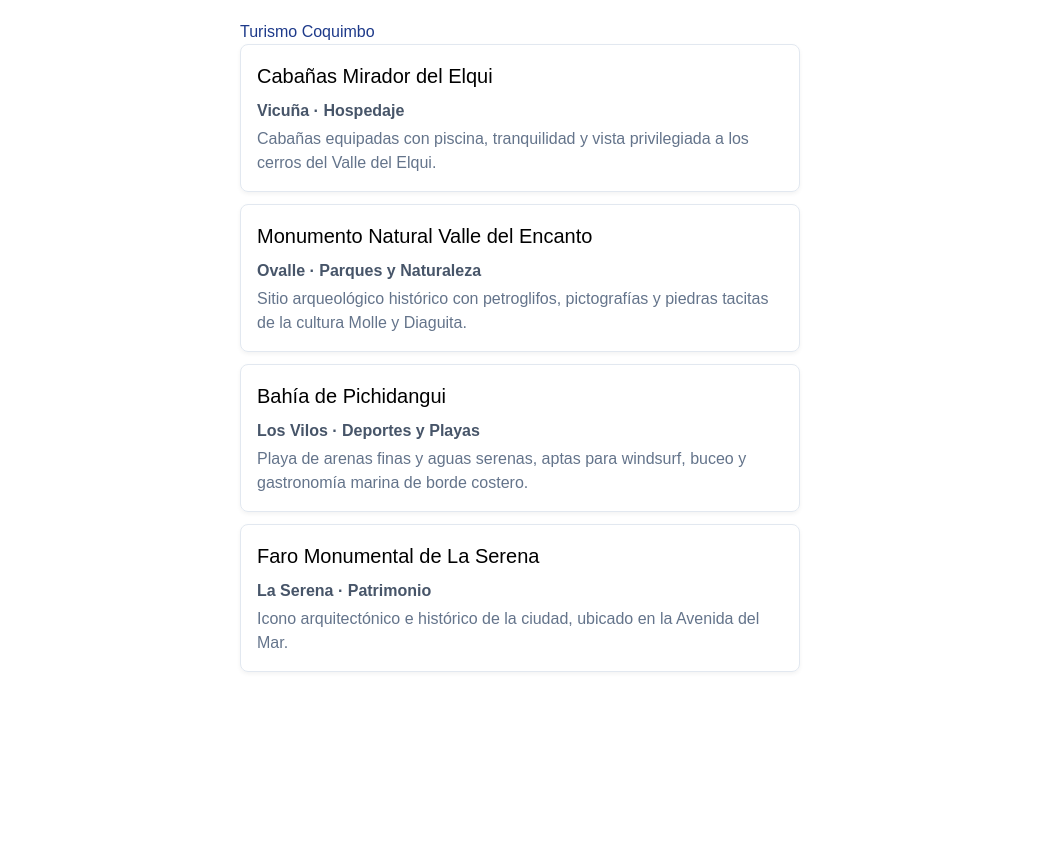
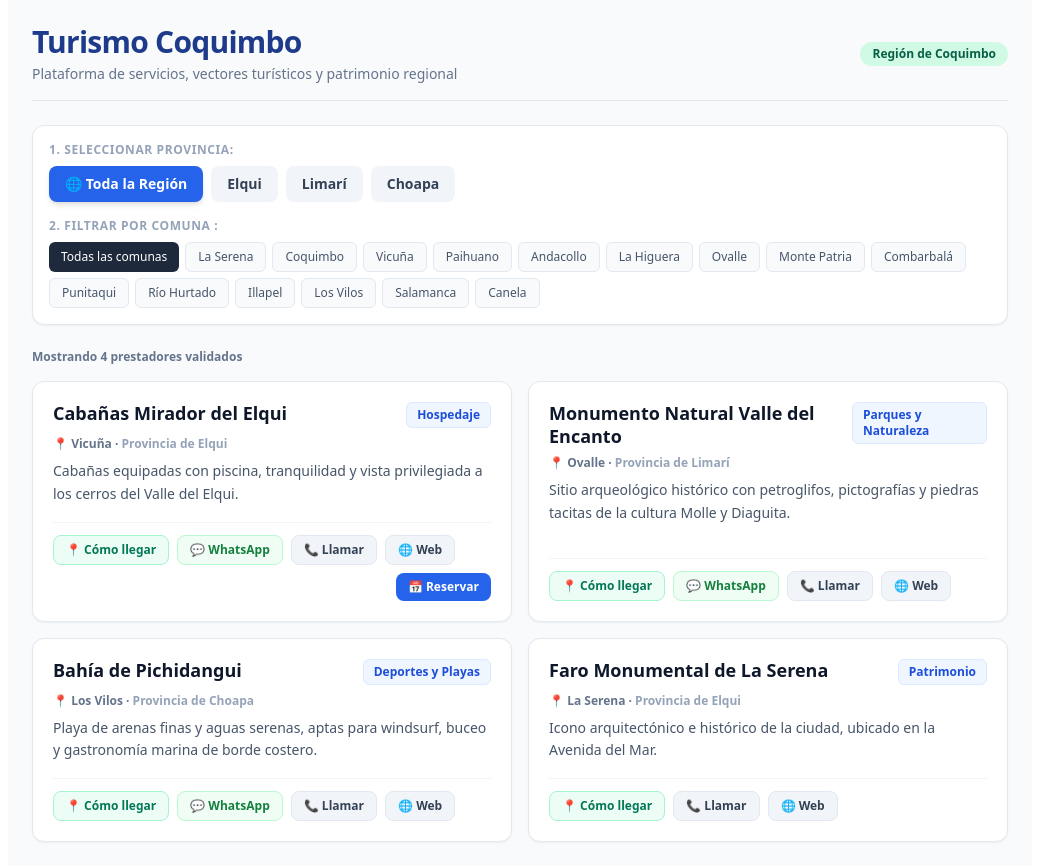
Before and after one commit to m16-10-73/turismo_coquimbo_app, a React (Vite) app: page / in a window 1280 px wide. Shown: the whole page, without its empty margins (120-1159 px from the left). Before the commit the page ends 800 px from the top, so only its background shows below. Built offline with nearby package versions, Linux system fonts and the light colour scheme.

Commit message:
Enhance App with Coquimbo region structure and filters
Added hierarchical structure for the Coquimbo region and improved data fetching logic to filter approved items. Updated UI components for better user interaction and visual presentation.

```diff
--- a/src/App.jsx
+++ b/src/App.jsx
@@ -1,40 +1,229 @@
 import React, { useState, useEffect } from 'react';
+
+// Estructura jerárquica de la Región de Coquimbo
+const ESTRUCTURA_TERRITORIAL = {
+  Elqui: ['La Serena', 'Coquimbo', 'Vicuña', 'Paihuano', 'Andacollo', 'La Higuera'],
+  Limarí: ['Ovalle', 'Monte Patria', 'Combarbalá', 'Punitaqui', 'Río Hurtado'],
+  Choapa: ['Illapel', 'Los Vilos', 'Salamanca', 'Canela']
+};
 
 export default function App() {
   const [puntos, setPuntos] = useState([]);
   const [cargando, setCargando] = useState(true);
   const [error, setError] = useState(null);
 
+  // Estados de los filtros
+  const [provinciaSel, setProvinciaSel] = useState('Todas');
+  const [comunaSel, setComunaSel] = useState('Todas');
+
   useEffect(() => {
     fetch('/data/puntos.json')
       .then((res) => {
-        if (!res.ok) throw new Error('No se pudo cargar puntos.json');
+        if (!res.ok) throw new Error('No se pudo cargar la base de datos de puntos.json');
         return res.json();
       })
       .then((data) => {
-        setPuntos(data);
+        // Solo cargamos los registros que tengan Visto Bueno (aprobado === true)
+        const aprobados = data.filter((item) => item.aprobado === true);
+        setPuntos(aprobados);
         setCargando(false);
       })
       .catch((err) => {
-        console.error(err);
         setError(err.message);
         setCargando(false);
       });
   }, []);
 
+  // Manejador de cambio de provincia
+  const handleProvinciaChange = (provincia) => {
+    setProvinciaSel(provincia);
+    setComunaSel('Todas'); // Resetea la comuna al cambiar de provincia
+  };
+
+  // Filtrado dinámico de datos
+  const puntosFiltrados = puntos.filter((item) => {
+    const coincideProvincia = provinciaSel === 'Todas' || item.provincia === provinciaSel;
+    const coincideComuna = comunaSel === 'Todas' || item.comuna === comunaSel;
+    return coincideProvincia && coincideComuna;
+  });
+
+  // Lista de comunas disponibles según la provincia activa
+  const comunasDisponibles = provinciaSel === 'Todas'
+    ? Object.values(ESTRUCTURA_TERRITORIAL).flat()
+    : ESTRUCTURA_TERRITORIAL[provinciaSel] || [];
+
   return (
-    <div style={{ padding: '20px', fontFamily: 'sans-serif', maxWidth: '600px', margin: '0 auto' }}>
-      <h1 style={{ color: '#1e3a8a' }}>Turismo Coquimbo</h1>
-      {cargando && <p>Cargando puntos turísticos...</p>}
-      {error && <p style={{ color: 'red' }}>Error: {error}</p>}
+    <div className="max-w-5xl mx-auto p-4 md:p-6 font-sans bg-slate-50 min-h-screen">
+      {/* Encabezado */}
+      <header className="mb-6 border-b pb-4 border-slate-200">
+        <div className="flex justify-between items-center">
+          <div>
+            <h1 className="text-3xl font-extrabold text-blue-900 tracking-tight">Turismo Coquimbo</h1>
+            <p className="text-slate-500 text-sm font-medium mt-1">
+              Plataforma de servicios, vectores turísticos y patrimonio regional
+            </p>
+          </div>
+          <span className="text-xs font-semibold bg-emerald-100 text-emerald-800 px-3 py-1 rounded-full">
+            Región de Coquimbo
+          </span>
+        </div>
+      </header>
 
-      {!cargando && !error && puntos.map((item) => (
-        <div key={item.id} style={{ border: '1px solid #e2e8f0', borderRadius: '8px', padding: '16px', marginBottom: '12px', boxShadow: '0 2px 4px rgba(0,0,0,0.05)' }}>
-          <h2 style={{ margin: '0 0 8px 0', fontSize: '1.25rem' }}>{item.nombre}</h2>
-          <p style={{ margin: '0 0 4px 0', color: '#475569', fontWeight: 'bold' }}>{item.comuna} · {item.categoria}</p>
-          <p style={{ margin: '0', color: '#64748b' }}>{item.descripcion}</p>
+      {/* Panel de Filtros con Píldoras Visuales */}
+      <section className="bg-white p-4 rounded-xl shadow-sm border border-slate-200 mb-6 space-y-4">
+        {/* Fila 1: Provincias */}
+        <div>
+          <span className="text-xs font-bold uppercase tracking-wider text-slate-400 block mb-2">
+            1. Seleccionar Provincia:
+          </span>
+          <div className="flex flex-wrap gap-2">
+            {['Todas', 'Elqui', 'Limarí', 'Choapa'].map((prov) => (
+              <button
+                key={prov}
+                onClick={() => handleProvinciaChange(prov)}
+                className={`px-4 py-2 rounded-lg text-sm font-semibold transition-all ${
+                  provinciaSel === prov
+                    ? 'bg-blue-600 text-white shadow-md'
+                    : 'bg-slate-100 text-slate-700 hover:bg-slate-200'
+                }`}
+              >
+                {prov === 'Todas' ? '🌐 Toda la Región' : prov}
+              </button>
+            ))}
+          </div>
         </div>
-      ))}
+
+        {/* Fila 2: Comunas Dinámicas */}
+        <div>
+          <span className="text-xs font-bold uppercase tracking-wider text-slate-400 block mb-2">
+            2. Filtrar por Comuna {provinciaSel !== 'Todas' && `(${provinciaSel})`}:
+          </span>
+          <div className="flex flex-wrap gap-1.5 max-h-32 overflow-y-auto">
+            <button
+              onClick={() => setComunaSel('Todas')}
+              className={`px-3 py-1.5 rounded-md text-xs font-medium transition-all ${
+                comunaSel === 'Todas'
+                  ? 'bg-slate-800 text-white'
+                  : 'bg-slate-50 text-slate-600 hover:bg-slate-200 border border-slate-200'
+              }`}
+            >
+              Todas las comunas
+            </button>
+            {comunasDisponibles.map((com) => (
+              <button
+                key={com}
+                onClick={() => setComunaSel(com)}
+                className={`px-3 py-1.5 rounded-md text-xs font-medium transition-all ${
+                  comunaSel === com
+                    ? 'bg-slate-800 text-white'
+                    : 'bg-slate-50 text-slate-600 hover:bg-slate-200 border border-slate-200'
+                }`}
+              >
+                {com}
+              </button>
+            ))}
+          </div>
+        </div>
+      </section>
+
+      {/* Estado de carga o error */}
+      {cargando && <p className="text-slate-500 text-center py-8">Cargando la red de datos turísticos...</p>}
+      {error && <p className="text-red-500 text-center py-8">Error: {error}</p>}
+
+      {/* Contador de resultados */}
+      {!cargando && !error && (
+        <div className="mb-4 text-xs font-semibold text-slate-500 flex justify-between items-center">
+          <span>Mostrando {puntosFiltrados.length} prestadores validados</span>
+          {(provinciaSel !== 'Todas' || comunaSel !== 'Todas') && (
+            <button
+              onClick={() => { setProvinciaSel('Todas'); setComunaSel('Todas'); }}
+              className="text-blue-600 hover:underline"
+            >
+              Limpiar filtros
+            </button>
+          )}
+        </div>
+      )}
+
+      {/* Grid de Tarjetas de Servicios */}
+      <div className="grid grid-cols-1 md:grid-cols-2 gap-4">
+        {!cargando && !error && puntosFiltrados.map((item) => {
+          const mapUrl = item.lat && item.lng
+            ? `https://www.google.com/maps?q=${item.lat},${item.lng}`
+            : `https://www.google.com/maps/search/?api=1&query=${encodeURIComponent(item.nombre + ' ' + item.comuna)}`;
+
+          return (
+            <article key={item.id} className="bg-white rounded-xl shadow-sm border border-slate-200 p-5 flex flex-col justify-between hover:shadow-md transition-shadow">
+              <div>
+                <div className="flex justify-between items-start mb-2">
+                  <h2 className="text-lg font-bold text-slate-900 leading-tight">{item.nombre}</h2>
+                  <span className="text-xs bg-blue-50 text-blue-700 font-semibold px-2.5 py-1 rounded-md border border-blue-100">
+                    {item.categoria}
+                  </span>
+                </div>
+                <p className="text-xs font-semibold text-slate-500 mb-2">
+                  📍 {item.comuna} · <span className="text-slate-400">Provincia de {item.provincia}</span>
+                </p>
+                <p className="text-slate-600 text-sm mb-4 leading-relaxed">{item.descripcion}</p>
+              </div>
+
+              {/* Botones de interacción comercial */}
+              <div className="pt-3 border-t border-slate-100 flex flex-wrap gap-2 text-xs font-semibold">
+                <a
+                  href={mapUrl}
+                  target="_blank"
+                  rel="noopener noreferrer"
+                  className="bg-emerald-50 text-emerald-700 px-3 py-1.5 rounded-lg border border-emerald-200 hover:bg-emerald-100 transition-colors"
+                >
+                  📍 Cómo llegar
+                </a>
+
+                {item.whatsapp && (
+                  <a
+                    href={`https://wa.me/${item.whatsapp}`}
+                    target="_blank"
+                    rel="noopener noreferrer"
+                    className="bg-green-50 text-green-700 px-3 py-1.5 rounded-lg border border-green-200 hover:bg-green-100 transition-colors"
+                  >
+                    💬 WhatsApp
+                  </a>
+                )}
+
+                {item.telefono && (
+                  <a
+                    href={`tel:${item.telefono}`}
+                    className="bg-slate-100 text-slate-700 px-3 py-1.5 rounded-lg border border-slate-200 hover:bg-slate-200 transition-colors"
+                  >
+                    📞 Llamar
+                  </a>
+                )}
+
+                {item.web && (
+                  <a
+                    href={item.web}
+                    target="_blank"
+                    rel="noopener noreferrer"
+                    className="bg-slate-100 text-slate-700 px-3 py-1.5 rounded-lg border border-slate-200 hover:bg-slate-200 transition-colors"
+                  >
+                    🌐 Web
+                  </a>
+                )}
+
+                {item.reservaUrl && (
+                  <a
+                    href={item.reservaUrl}
+                    target="_blank"
+                    rel="noopener noreferrer"
+                    className="bg-blue-600 text-white px-3 py-1.5 rounded-lg hover:bg-blue-700 transition-colors ml-auto"
+                  >
+                    📅 Reservar
+                  </a>
+                )}
+              </div>
+            </article>
+          );
+        })}
+      </div>
     </div>
   );
 }
```
